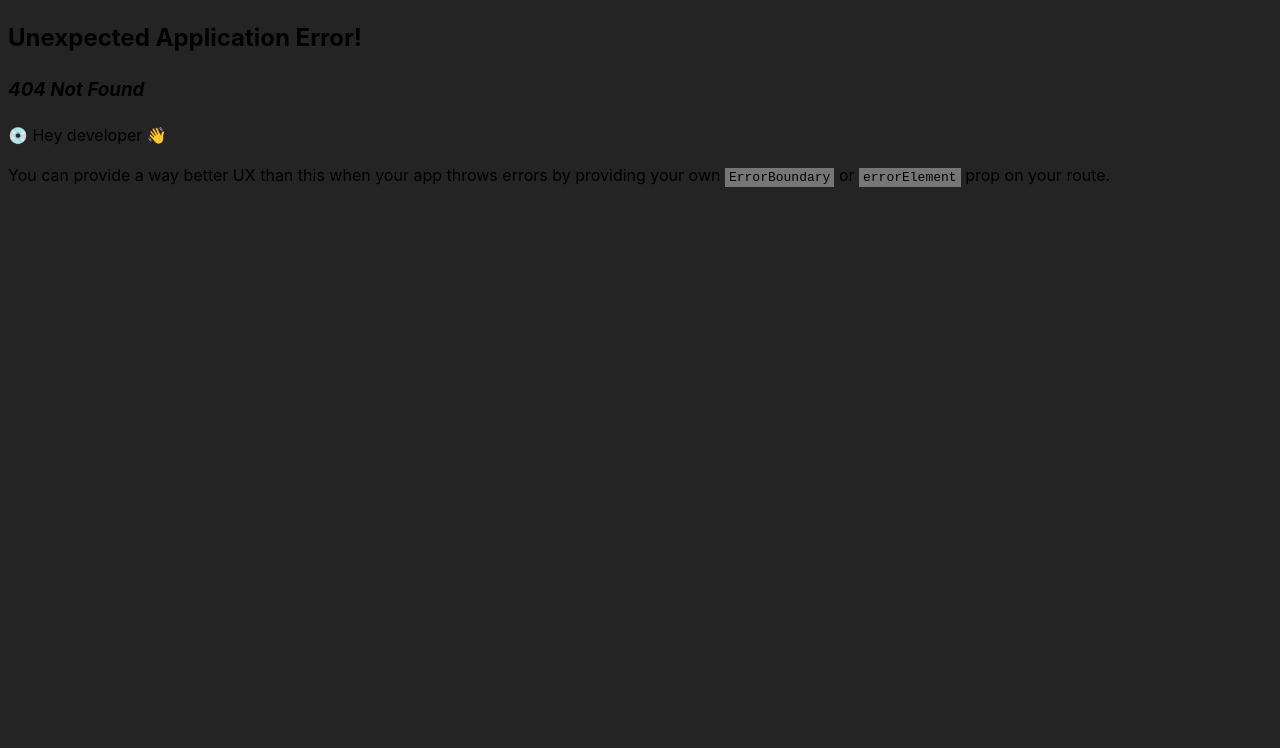
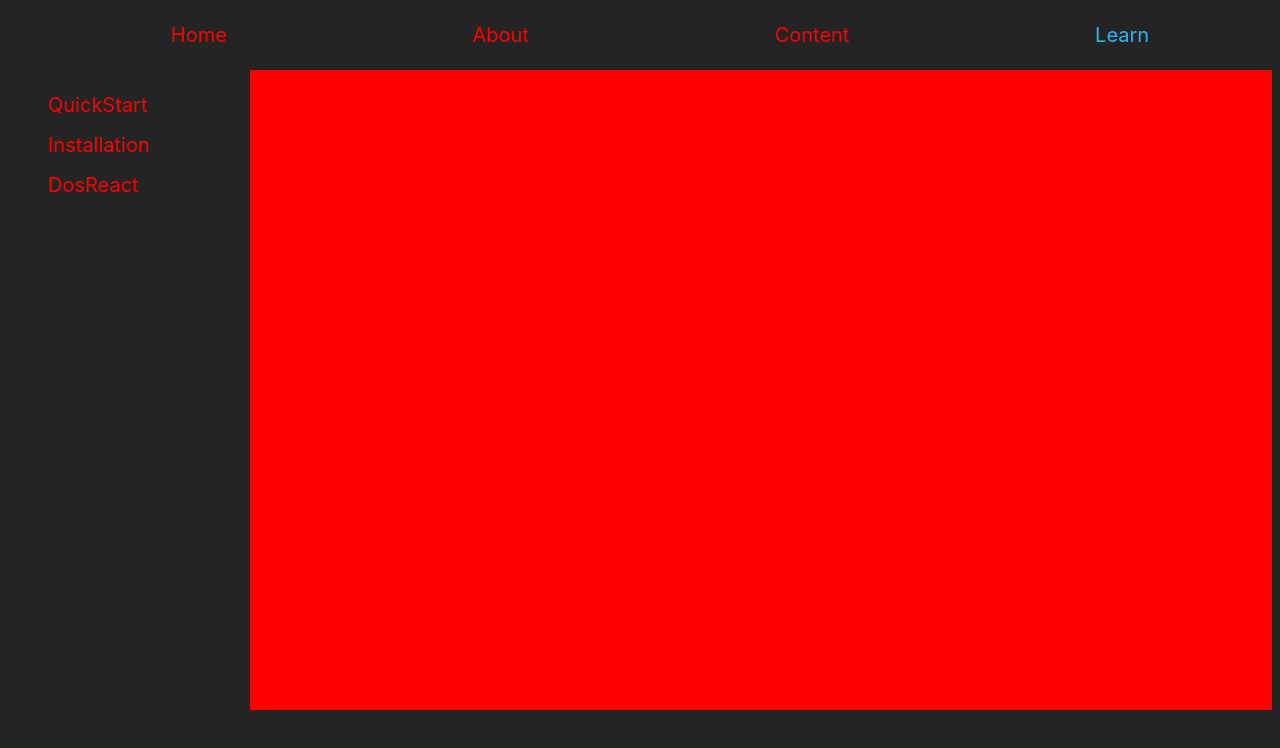
Before and after one commit to AhmedAlsayed105/ReactRouterNews, a React (Vite) app: page /learn in a window 1280 px wide. Before the commit this address had no page. Shown: the top 748 px of the page. Built offline with nearby package versions, Linux system fonts and the light colour scheme.

Commit message:
add style to Outlet and NavbarLearn

```diff
--- /dev/null
+++ b/src/Learn/DosReact.tsx
@@ -0,0 +1,7 @@
+
+
+export default function DosReact() {
+  return (
+    <div>DosReact</div>
+  )
+}
--- /dev/null
+++ b/src/Learn/Installation.tsx
@@ -0,0 +1,7 @@
+
+
+export default function Installation() {
+  return (
+    <div>Installation</div>
+  )
+}
--- /dev/null
+++ b/src/Learn/LayOutLearn.tsx
@@ -0,0 +1,11 @@
+// import { Outlet } from "react-router-dom";
+import NavbarLearn from "./NavbarLearn";
+
+export default function LayOutLearn() {
+  return (
+    <>
+    <NavbarLearn/>
+    {/* <Outlet/> */}
+    </>
+  )
+}
--- /dev/null
+++ b/src/Learn/NavbarLearn.tsx
@@ -0,0 +1,48 @@
+import { NavLink, Outlet } from "react-router-dom";
+import Navbar from "../Navbar";
+
+export default function NavbarLearn() {
+  return (
+    <>
+      <Navbar />
+      <div
+        style={{
+          display: "flex",
+          flexDirection: "row",
+          gap: "100px",
+        }}
+      >
+        <ul
+          className=" "
+          style={{
+            display: "flex",
+            flexDirection: "column",
+            gap: "10px",
+            listStyle: "none",
+            fontSize: "20px",
+          }}
+        >
+          <li className="">
+            <NavLink to="QuickStart"> QuickStart </NavLink>
+          </li>
+          <li className="">
+            <NavLink to="Installation"> Installation</NavLink>
+          </li>
+          <li className="">
+            <NavLink to="DosReact">DosReact</NavLink>
+          </li>
+        </ul>
+        <div
+          style={{
+            background: "red",
+            width:'100%',
+            height:'80vh',
+            borderRadius:"8px,"
+          }}
+        >
+          <Outlet />
+        </div>
+      </div>
+    </>
+  );
+}
--- /dev/null
+++ b/src/Learn/QuickStart.tsx
@@ -0,0 +1,7 @@
+
+
+export default function QuickStart() {
+  return (
+    <div>QuickStart</div>
+  )
+}
--- a/src/Navbar.tsx
+++ b/src/Navbar.tsx
@@ -12,6 +12,7 @@ export default function Navbar() {
     <li className="" ><NavLink to="/">Home</NavLink></li>
     <li className=""><NavLink to="/about">About</NavLink></li>
     <li className="" ><NavLink to="/content"> Content</NavLink></li>
+    <li className="" ><NavLink to="/learn"> Learn</NavLink></li>
     </ul>
   )
 }
--- a/src/routes/index.tsx
+++ b/src/routes/index.tsx
@@ -4,14 +4,27 @@ import Home from "../Pages/Home";
 import About from "../Pages/About";
 import Content from "../Pages/Content";
 import LayOut from "../layout/LayOut";
+import LayOutLearn from "../Learn/LayOutLearn";
+import DosReact from "../Learn/DosReact";
+import Installation from "../Learn/Installation";
+import QuickStart from "../Learn/QuickStart";
+
 const router = createBrowserRouter(
   createRoutesFromElements(
     <>
+    {/* layout Main */}
     <Route path="/" element={<LayOut/>}>
       <Route index element={<Home/>} />
       <Route path="about" element={<About/>} />
       <Route path="content" element={<Content/>} />
     </Route>
+{/* layout Learn */}
+
+    <Route path="/learn" element={<LayOutLearn/>}>
+    <Route path="Installation" element={<Installation/>}/>
+    <Route path="QuickStart" element={<QuickStart />}/>
+    <Route path="DosReact" element={<DosReact/>}/>
+    </Route>
     </>
   ));
 
```
